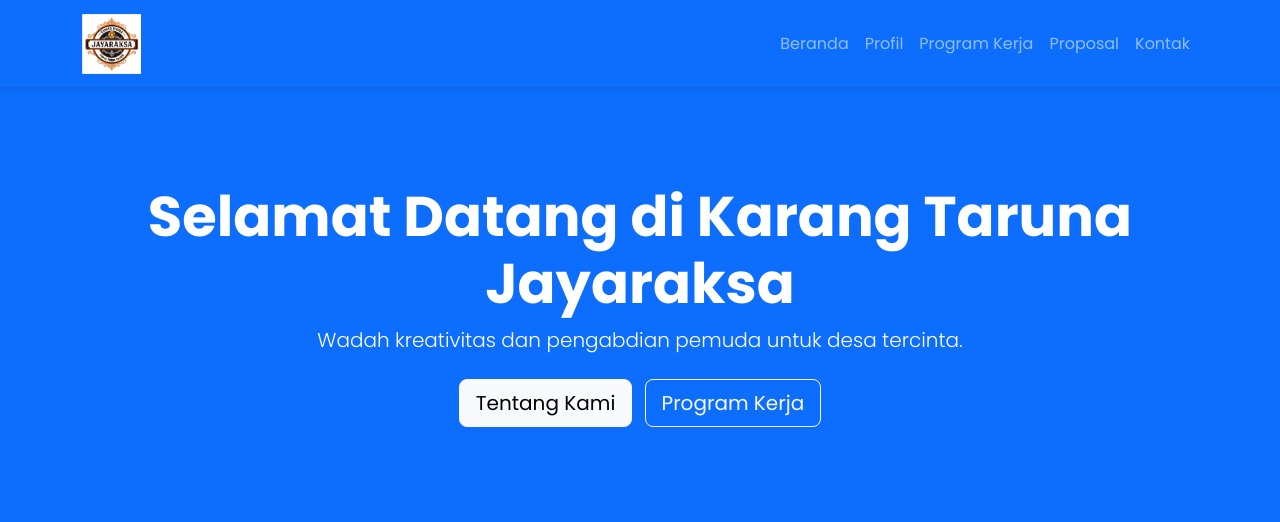
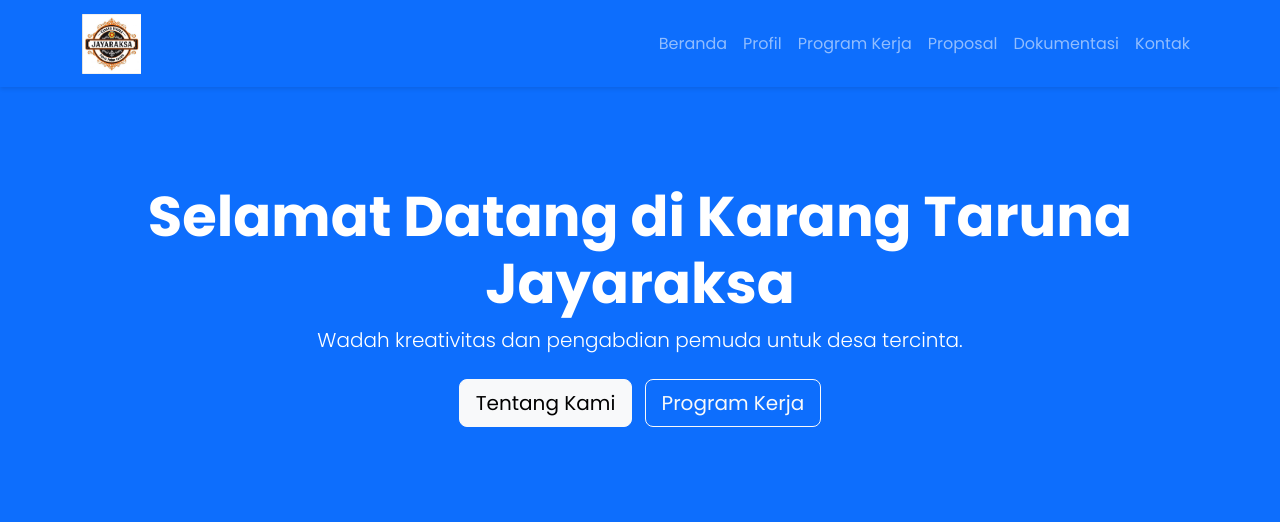
Before and after one commit to asujorden-spec/web-karangtaruna, a Flask app: page / in a window 1280 px wide. Shown: the top 522 px of the page. Run offline with Flask 3, Linux system fonts and the light colour scheme.

Commit message:
Update base.html

```diff
--- a/templates/base.html
+++ b/templates/base.html
@@ -55,6 +55,9 @@
                         <a class="nav-link" href="/proposal">Proposal</a>
                     </li>
                     <li class="nav-item">
+                        <a class="nav-link" href="/dokumentasi">Dokumentasi</a>
+                    </li>
+                    <li class="nav-item">
                         <a class="nav-link" href="/kontak">Kontak</a>
                     </li>
                 </ul>
```
